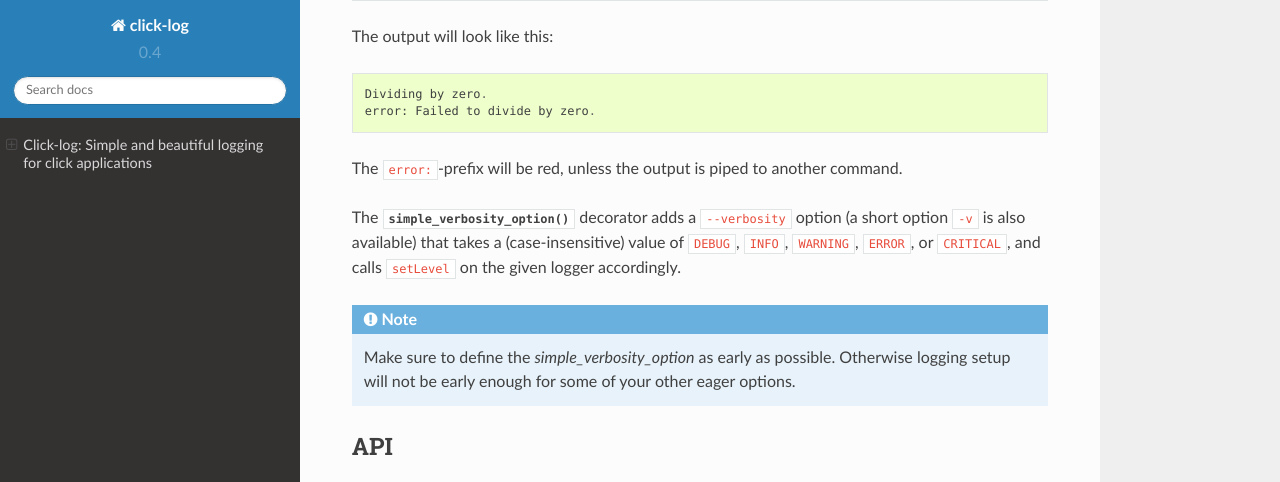
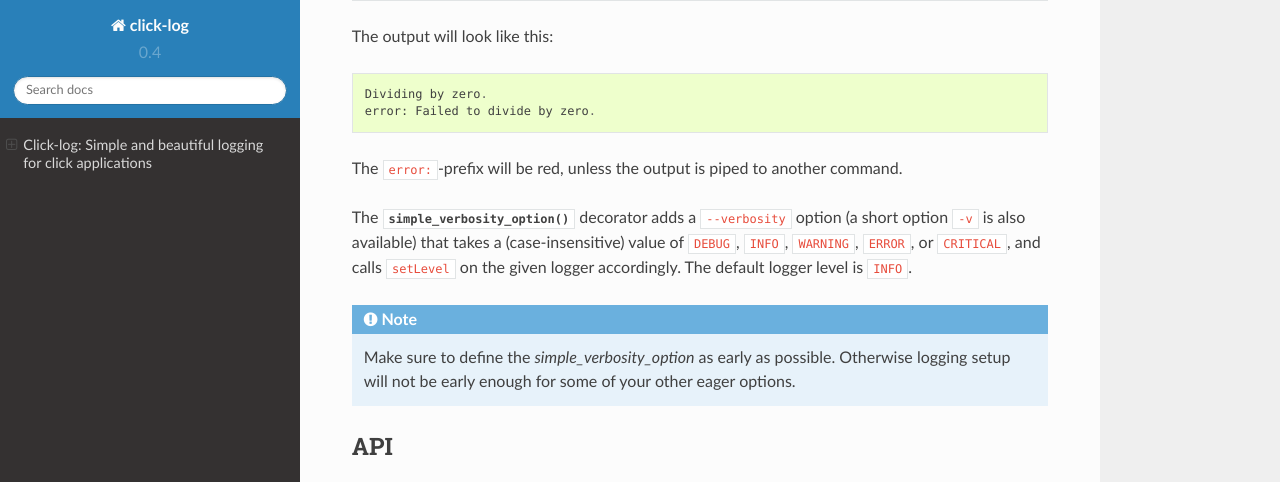
Before and after one commit to click-contrib/click-log, a Sphinx documentation site: the page built from docs/index.rst, in a window 1280 px wide and 900 px high, scrolled down 1853 px, cut to the strip 0-482 px from the top of the window. Built offline with Sphinx 7.4.7 and the Read the Docs theme 2.0.0, drawn with Linux system fonts in a browser that asks for light colours.

Commit message:
Update the doc for the default log level (#31)
Co-authored-by: Ned Batchelder <ned@nedbatchelder.com>

```diff
--- a/docs/index.rst
+++ b/docs/index.rst
@@ -90,6 +90,7 @@ The :py:func:`simple_verbosity_option` decorator adds a ``--verbosity`` option
 (a short option ``-v`` is also available) that takes a (case-insensitive) value
 of ``DEBUG``, ``INFO``, ``WARNING``, ``ERROR``, or ``CRITICAL``, and calls
 ``setLevel`` on the given logger accordingly.
+The default logger level is ``INFO``.
 
 .. note::
 
```
